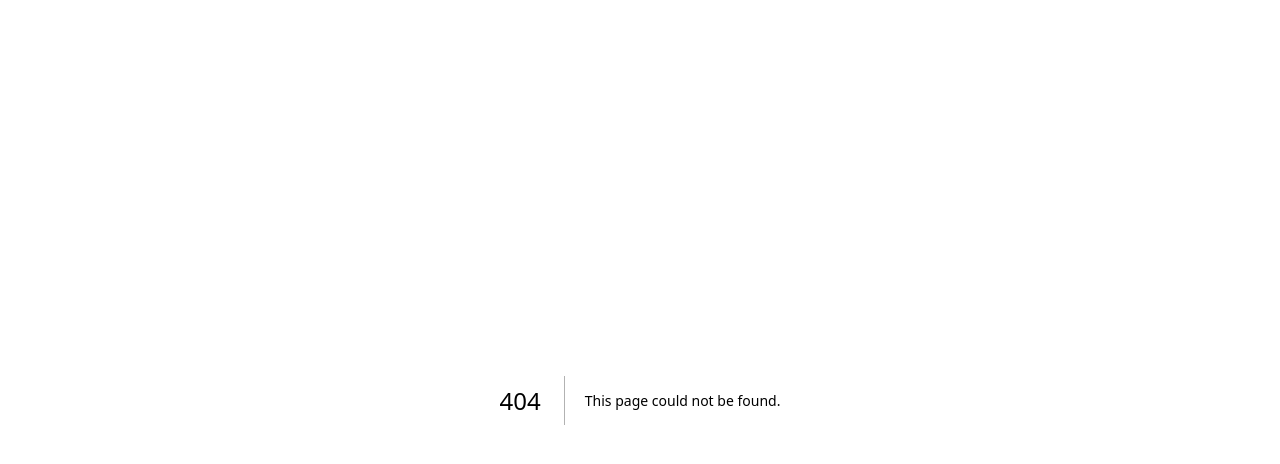
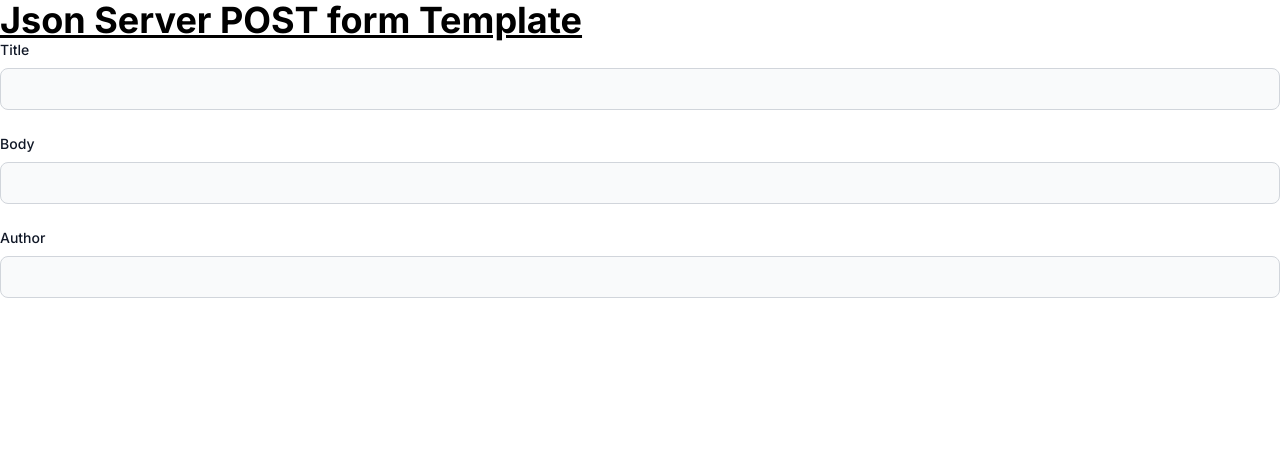
Before and after one commit to BobBrian/staticdotcom, a Next.js app: page /form in a window 1280 px wide. Before the commit this address had no page. Shown: the top 464 px of the page. Built offline with nearby package versions, Linux system fonts and the light colour scheme.

Commit message:
Added Form

```diff
--- /dev/null
+++ b/app/form/page.tsx
@@ -0,0 +1,34 @@
+import React, { useState } from 'react'
+
+export default function PostForm() {
+
+    //Will be used to store the data of the Json file
+    const [title,setTitle] = useState('')
+    const [body,setBody] = useState('')
+    const [author,setAuthor] = useState('')
+
+  return (
+    <div>
+        <h1 className='text-4xl font-bold underline'>Json Server POST form Template</h1>
+        <form>
+            <div className="mb-6">
+                <label  className="block mb-2 text-sm font-medium text-gray-900 dark:text-white">Title</label>
+                <input value={title} className="bg-gray-50 border border-gray-300 text-gray-900 text-sm rounded-lg
+                focus:ring-blue-500 focus:border-blue-500 block w-full p-2.5" required/>
+            </div>
+
+            <div className="mb-6">
+                <label  className="block mb-2 text-sm font-medium text-gray-900 dark:text-white">Body</label>
+                <input value={body}  className="bg-gray-50 border border-gray-300 text-gray-900 text-sm rounded-lg
+                focus:ring-blue-500 focus:border-blue-500 block w-full p-2.5" required/>
+            </div>
+
+            <div className="mb-6">
+                <label  className="block mb-2 text-sm font-medium text-gray-900 dark:text-white">Author</label>
+                <input value={author}  className="bg-gray-50 border border-gray-300 text-gray-900 text-sm rounded-lg
+                focus:ring-blue-500 focus:border-blue-500 block w-full p-2.5" required/>
+            </div>
+        </form>
+    </div>
+  )
+}
```
